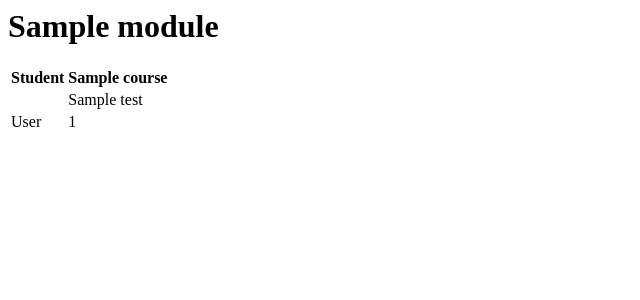
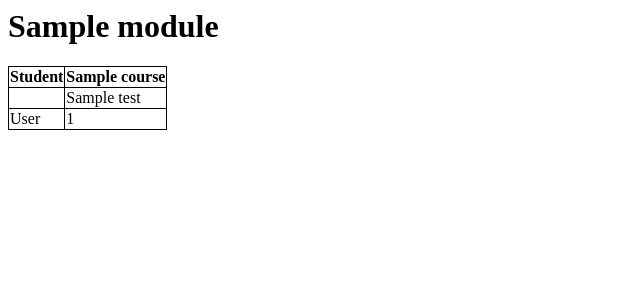
Before and after one commit to tkerkhoven/Seth, a Django app: page /grades/1/ in a window 1280 px wide. Shown: the top 300 px of the page, without its empty margins (0-640 px from the left). Run offline with Django 3.2, Linux system fonts and the light colour scheme; tables that the repository leaves empty hold one stand-in row (values such as "Sample post").

Commit message:
A somewhat working gradebook

```diff
--- a/Seth/Grades/templates/Grades/gradebook.html
+++ b/Seth/Grades/templates/Grades/gradebook.html
@@ -1,4 +1,8 @@
 {% load grade_extras %}
+
+<style>
+table, th, td {border: 1px solid black; border-collapse: collapse; padding: 1px;}
+</style>
 
 <h1>{{ module.name }}</h1>
 
```
